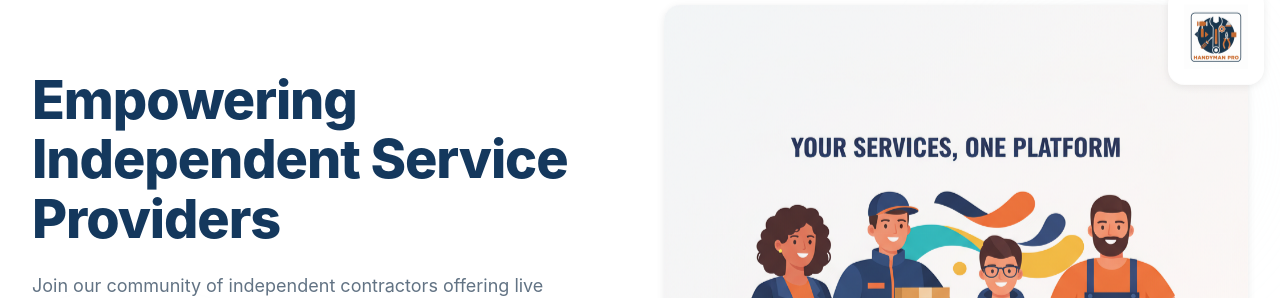
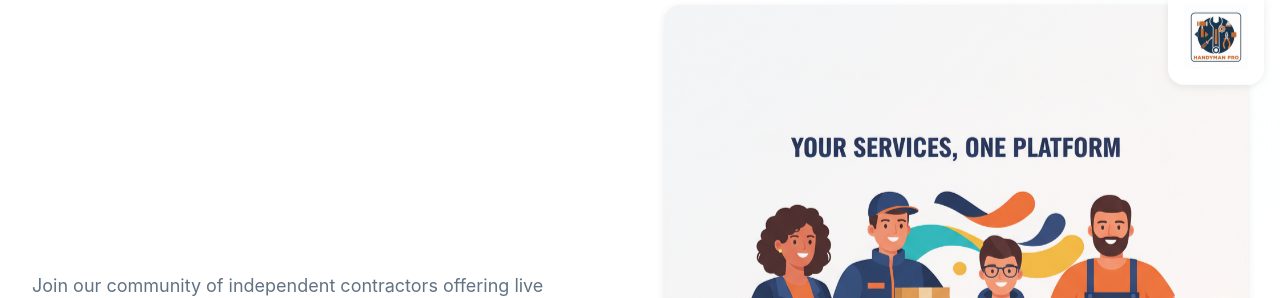
Before and after one commit to TNDIGITALMARK/db325408-0c4c-47c3-a3f2-39448e2c3679, a Next.js app: page / in a window 1280 px wide. Shown: the part 145-443 px from the top of the page. Built offline with nearby package versions, Linux system fonts and the light colour scheme; no server answers.

Commit message:
Phoenix Agent implementation - Now I need to make sure we do the same exact thing...

```diff
--- a/src/app/page.tsx
+++ b/src/app/page.tsx
@@ -23,7 +23,7 @@ export default function Home() {
           <div className="grid grid-cols-1 lg:grid-cols-2 gap-12 items-center">
             {/* Left: Hero Text */}
             <div>
-              <h1 className="text-[hsl(var(--instantly-text-dark))] mb-6">
+              <h1 className="text-[hsl(var(--instantly-text-dark))] text-white-heading mb-6">
                 Empowering Independent Service Providers
               </h1>
               <p className="text-lg text-[hsl(var(--instantly-text-muted))] mb-8 leading-relaxed">
```
